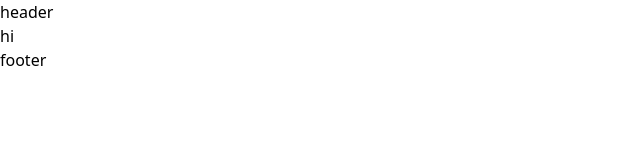
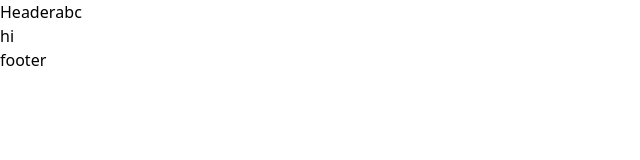
Before and after one commit to EnterRyan/notion-blog, a Next.js app: page / in a window 1280 px wide. Shown: the top 160 px of the page, without its empty margins (0-640 px from the left). Built offline with nearby package versions, Linux system fonts and the light colour scheme.

Commit message:
해더 푸터 구조 설정 하고 레이아웃 프레임잡기

```diff
--- a/app/layout.tsx
+++ b/app/layout.tsx
@@ -1,11 +1,15 @@
+import { Header } from '@widgets/header';
+import { Footer } from '@widgets/footer';
+
 import './globals.css'
+
 export default function RootLayout({children}: Readonly<{children: React.ReactNode;}>) {
   return (
     <html lang="ko">
       <body>
-        <header>header</header>
+        <Header/>
         {children}
-        <footer>footer</footer>
+        <Footer/>
       </body>
     </html>
   );
--- a/app/page.tsx
+++ b/app/page.tsx
@@ -1,6 +1,6 @@
 export default function Main(){
   return (
-    <main>
+    <main className="h-1hv">
       hi
     </main>
   )
--- /dev/null
+++ b/src/widgets/footer/index.ts
@@ -0,0 +1 @@
+export {default as Footer} from './ui/Footer';
--- /dev/null
+++ b/src/widgets/footer/ui/Footer.tsx
@@ -0,0 +1,5 @@
+export default function Footer(){
+  return (
+    <footer>footer</footer>
+  )
+}
--- /dev/null
+++ b/src/widgets/header/index.ts
@@ -0,0 +1 @@
+export {default as Header} from './ui/Header';
--- /dev/null
+++ b/src/widgets/header/ui/Header.tsx
@@ -0,0 +1,10 @@
+export default function Header(){
+  return(
+    <header className="flex">
+      <h2>Header</h2>
+      <div>a</div>
+      <div>b</div>
+      <div>c</div>
+    </header>
+  )
+}
```
